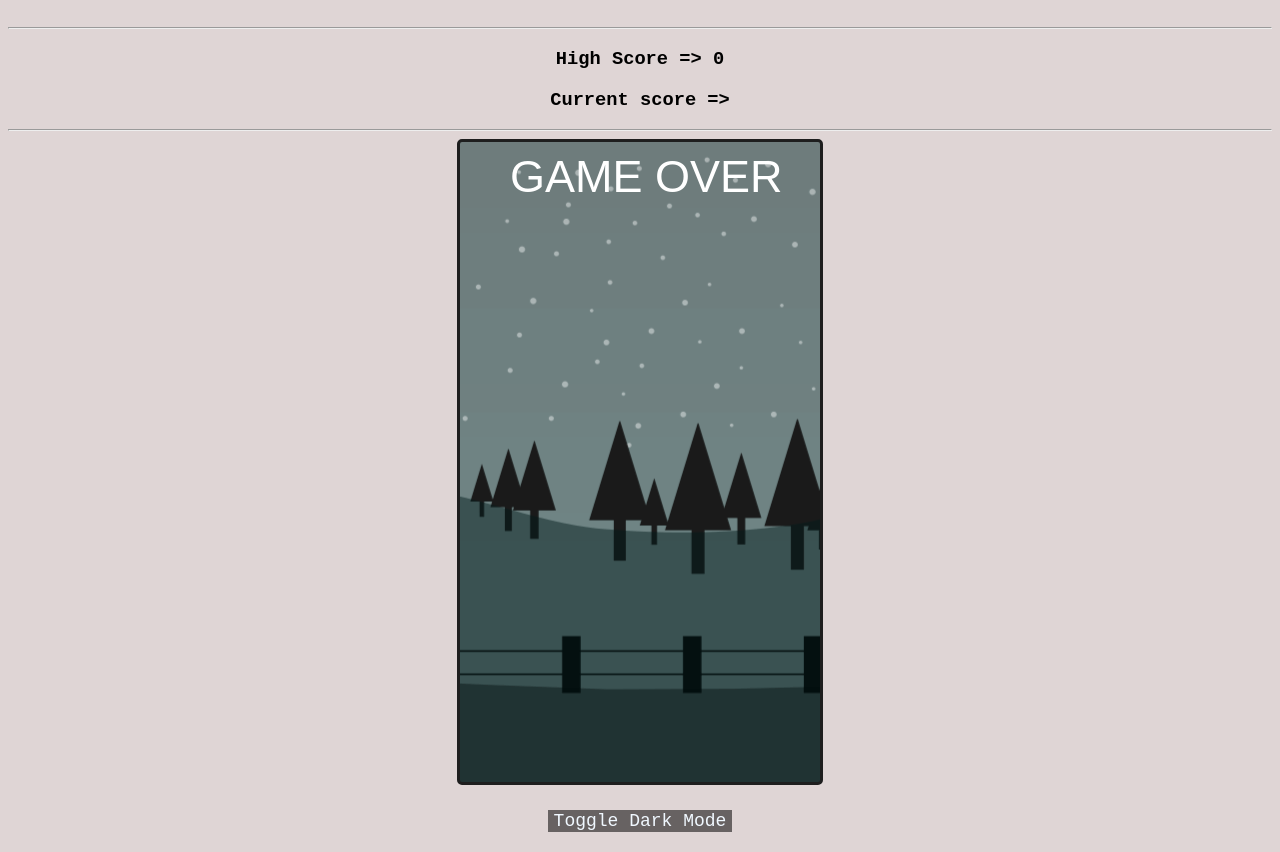
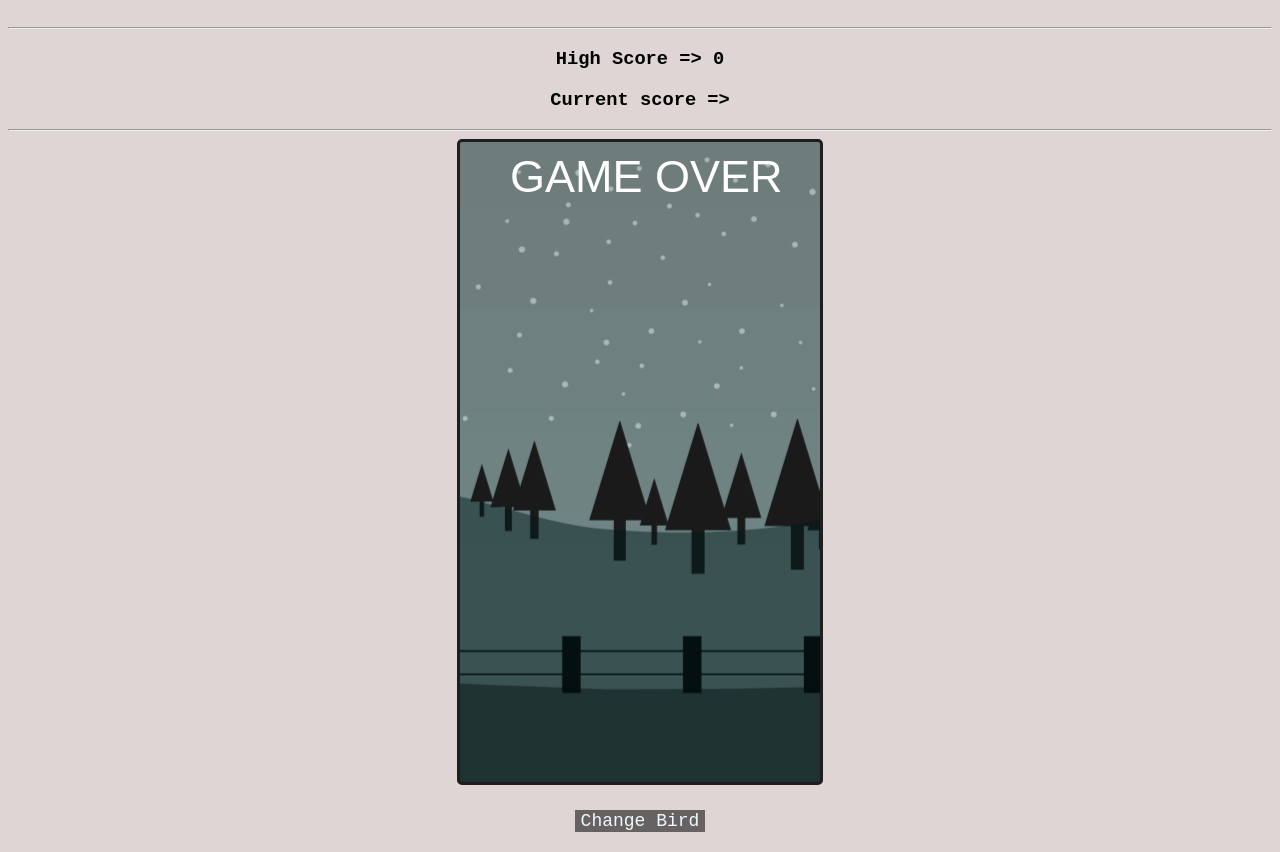
Before and after one commit to anuj1012/Flappybird, a plain HTML site: page index.html in a window 1280 px wide. Shown: the part 84-936 px from the top of the page. Drawn offline with Linux system fonts and the light colour scheme.

Commit message:
Update index.html

```diff
--- a/index.html
+++ b/index.html
@@ -13,8 +13,8 @@
     <div ><h3 class="currentScore">Current score =></h3></div>
     <hr class="hr">
     <canvas id ="board"></canvas>
-    <div class ="footer">
-    <button id="darkModeToggle">Toggle Dark Mode</button>
+     <div class ="footer">
+     <button id="darkModeToggle">Change Bird</button>
     </div>
     <script src="flappybird.js"></script>
 </body>
```
